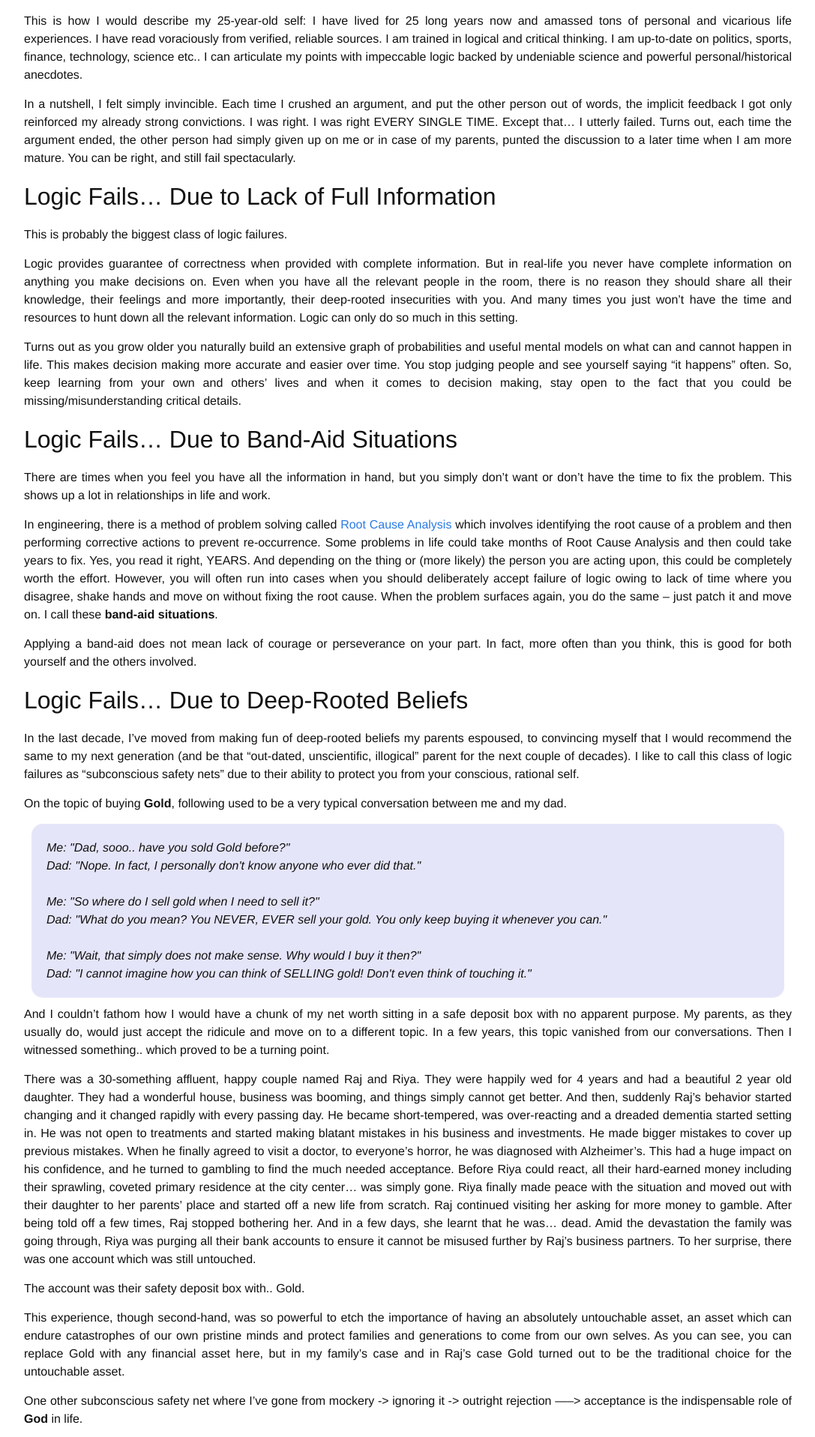
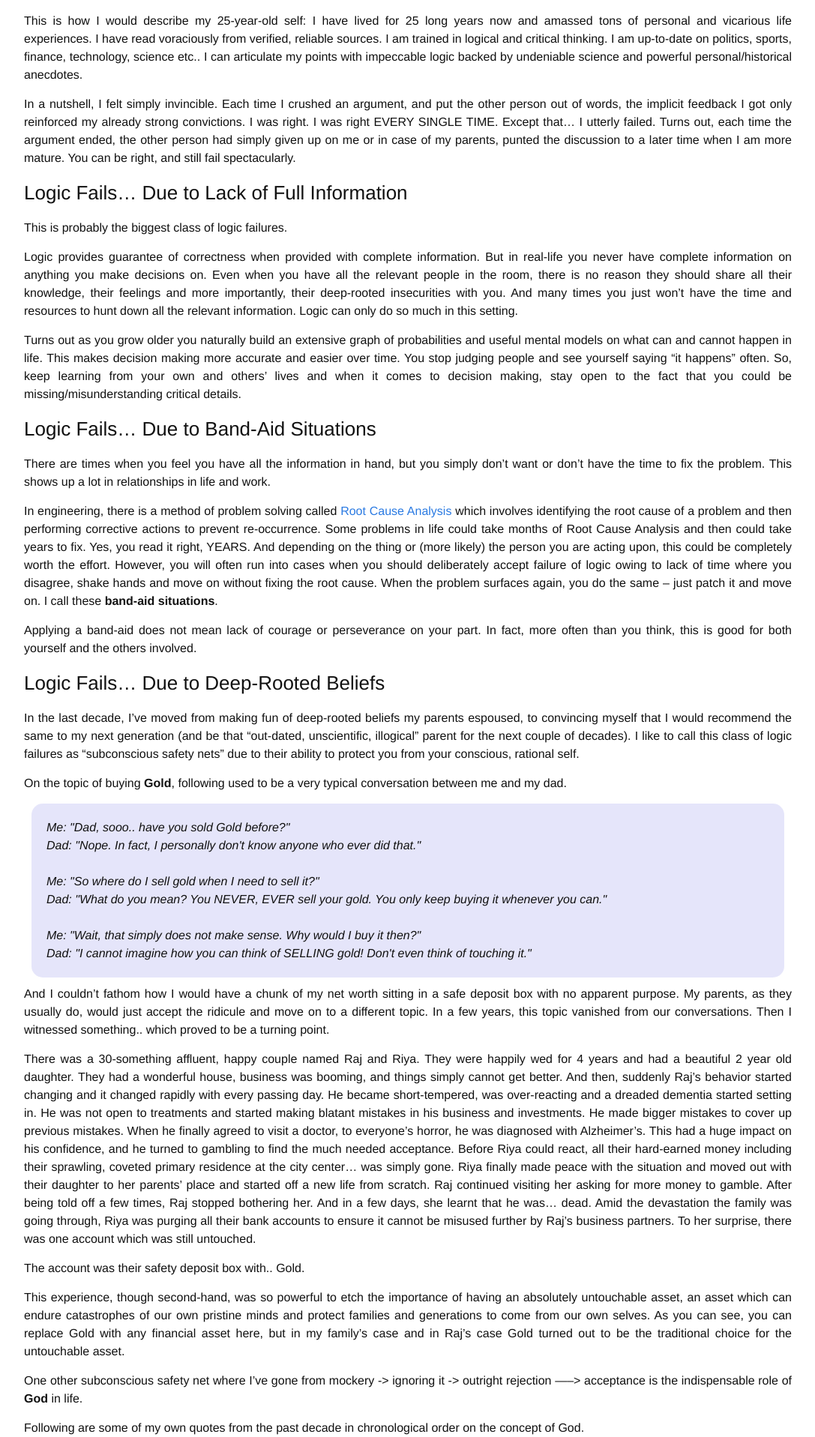
Before and after one commit to narendran/narendran.github.io, a Jekyll site: the page built from _posts/2020-08-01-turning-30.markdown, in a window 1280 px wide. Shown: the part 2211-4128 px from the top of the page at 75% size, without its empty margins (96-1183 px from the left). Built offline with Jekyll 4.4.1, drawn with Linux system fonts in a browser that asks for light colours.

Commit message:
Fix heading levels

```diff
--- a/_posts/2020-08-01-turning-30.markdown
+++ b/_posts/2020-08-01-turning-30.markdown
@@ -82,7 +82,7 @@ This is how I would describe my 25-year-old self: I have lived for 25 long years
 
 In a nutshell, I felt simply invincible. Each time I crushed an argument, and put the other person out of words, the implicit feedback I got only reinforced my already strong convictions. I was right. I was right EVERY SINGLE TIME. Except that... I utterly failed. Turns out, each time the argument ended, the other person had simply given up on me or in case of my parents, punted the discussion to a later time when I am more mature. You can be right, and still fail spectacularly.
 
-## Logic Fails... Due to Lack of Full Information
+### Logic Fails... Due to Lack of Full Information
 
 This is probably the biggest class of logic failures.
 
@@ -90,7 +90,7 @@ Logic provides guarantee of correctness when provided with complete information.
 
 Turns out as you grow older you naturally build an extensive graph of probabilities and useful mental models on what can and cannot happen in life. This makes decision making more accurate and easier over time. You stop judging people and see yourself saying "it happens" often. So, keep learning from your own and others' lives and when it comes to decision making, stay open to the fact that you could be missing/misunderstanding critical details.
 
-## Logic Fails... Due to Band-Aid Situations
+### Logic Fails... Due to Band-Aid Situations
 
 There are times when you feel you have all the information in hand, but you simply don't want or don't have the time to fix the problem. This shows up a lot in relationships in life and work.
 
@@ -98,7 +98,7 @@ In engineering, there is a method of problem solving called [Root Cause Analysis
 
 Applying a band-aid does not mean lack of courage or perseverance on your part. In fact, more often than you think, this is good for both yourself and the others involved.
 
-## Logic Fails... Due to Deep-Rooted Beliefs
+### Logic Fails... Due to Deep-Rooted Beliefs
 
 In the last decade, I've moved from making fun of deep-rooted beliefs my parents espoused, to convincing myself that I would recommend the same to my next generation (and be that "out-dated, unscientific, illogical" parent for the next couple of decades). I like to call this class of logic failures as "subconscious safety nets" due to their ability to protect you from your conscious, rational self.
 
```
